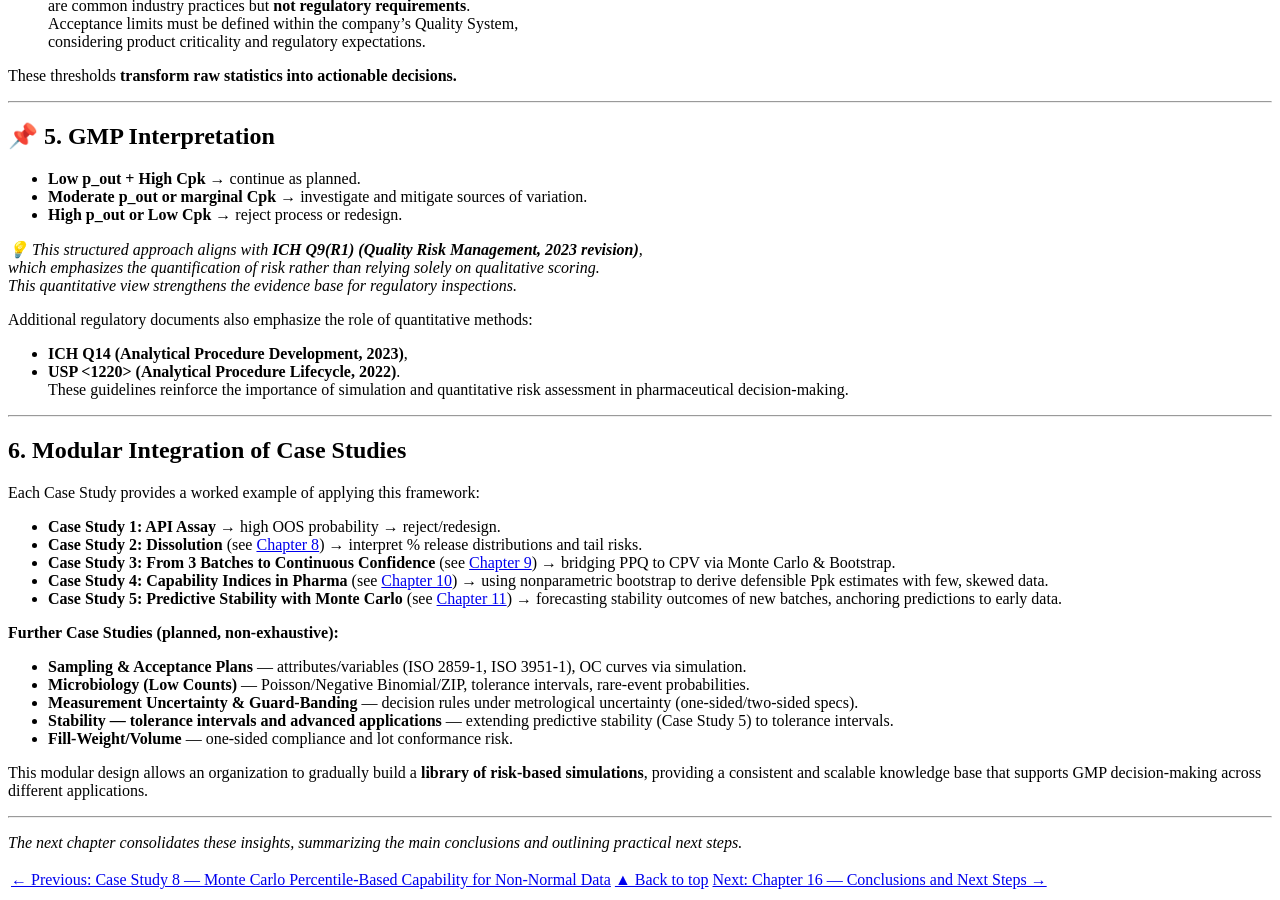
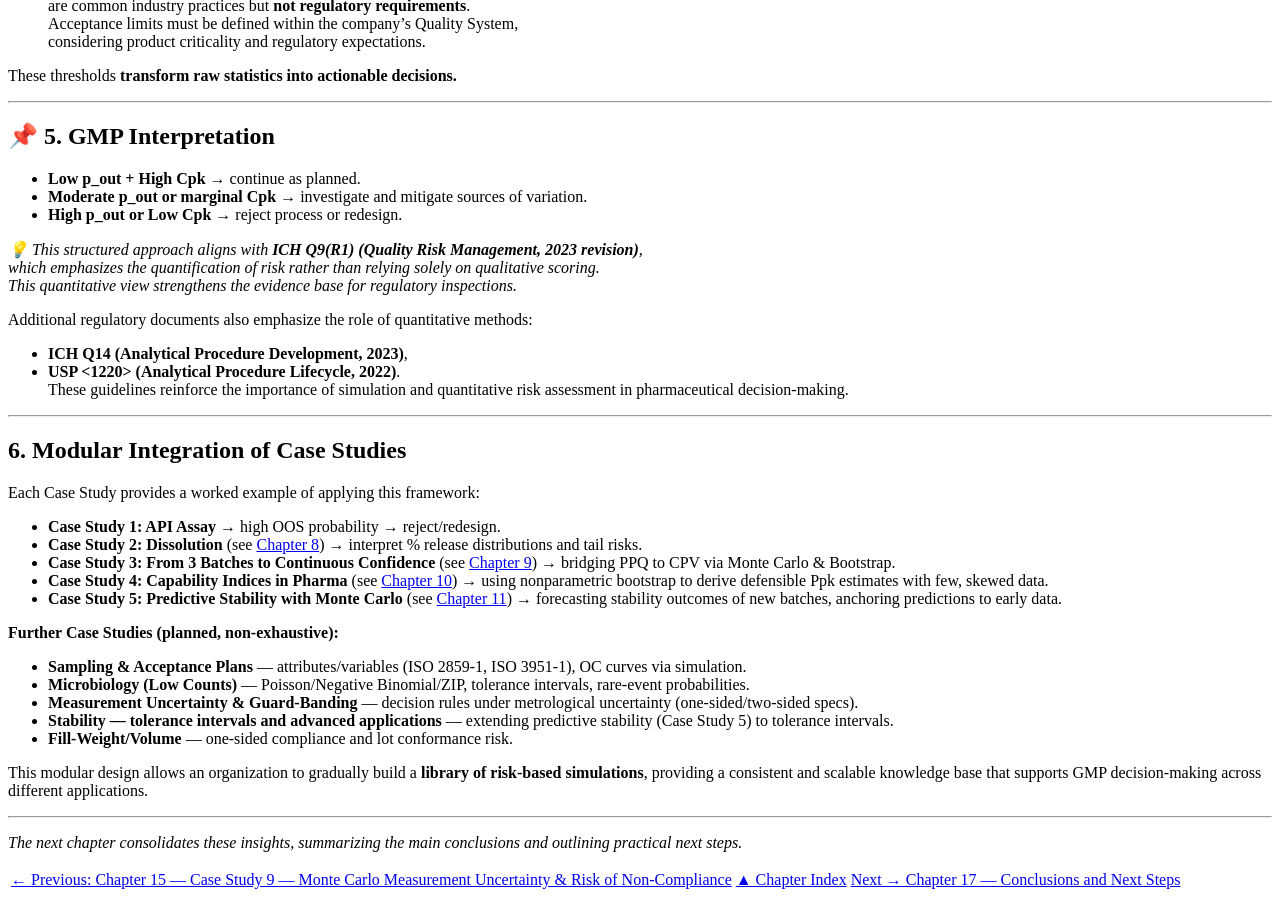
Before and after one commit to rbonfichi/monte-carlo-gmp-pharma, a Jekyll site: the page built from docs/chapters/chapter16_decision-risk.md, in a window 1280 px wide and 900 px high, scrolled down 1797 px. Built offline with Jekyll 4.4.1, drawn with Linux system fonts in a browser that asks for light colours; our own code applies the rules of GitHub Pages for plain Markdown files.

Commit message:
Update navigation links in chapter 16

```diff
--- a/docs/chapters/chapter16_decision-risk.md
+++ b/docs/chapters/chapter16_decision-risk.md
@@ -154,4 +154,4 @@ This modular design allows an organization to gradually build a **library of ris
 
 *The next chapter consolidates these insights, summarizing the main conclusions and outlining practical next steps.*
 
-[← Previous: Case Study 8 — Monte Carlo Percentile-Based Capability for Non-Normal Data](chapter14_case-study8.md) | [▲ Back to top](../#table-of-contents) | [Next: Chapter 16 — Conclusions and Next Steps →](chapter16_conclusions-nextsteps.md)
+[← Previous: Chapter 15 — Case Study 9 — Monte Carlo Measurement Uncertainty & Risk of Non-Compliance](../chapter15_case-study9.md) | [▲ Chapter Index](../index.md#table-of-contents) | [Next → Chapter 17 — Conclusions and Next Steps](../chapter16_conclusions-nextsteps.md)
```
